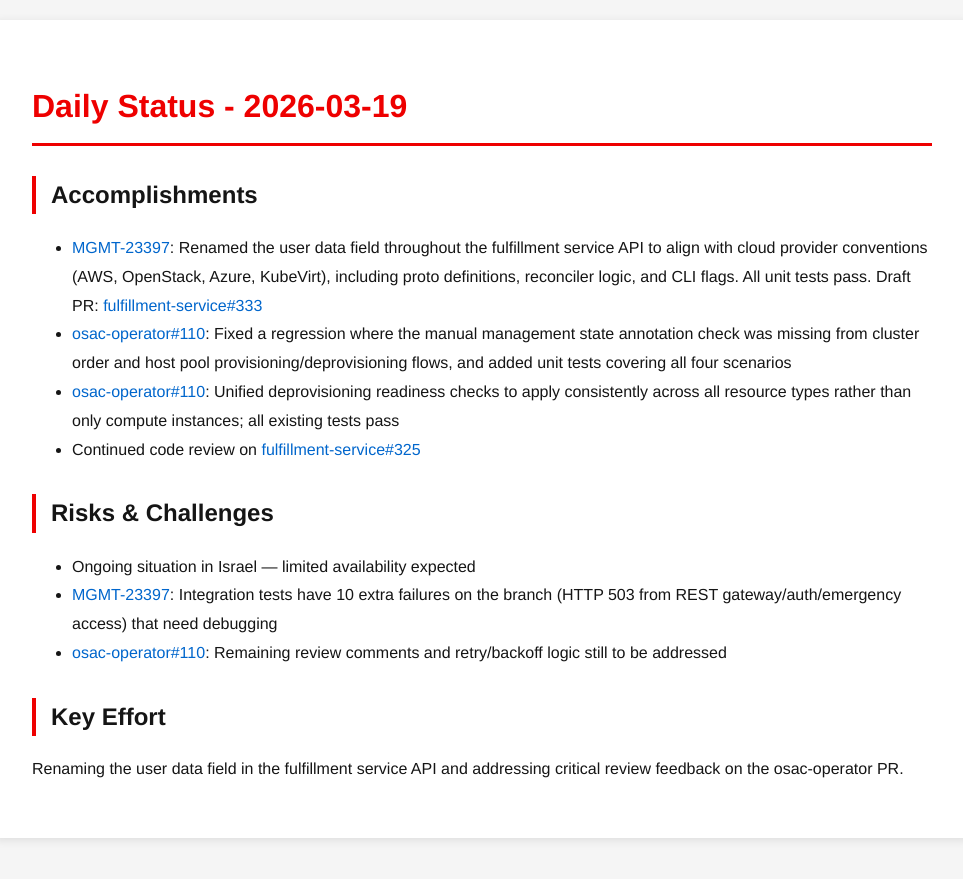
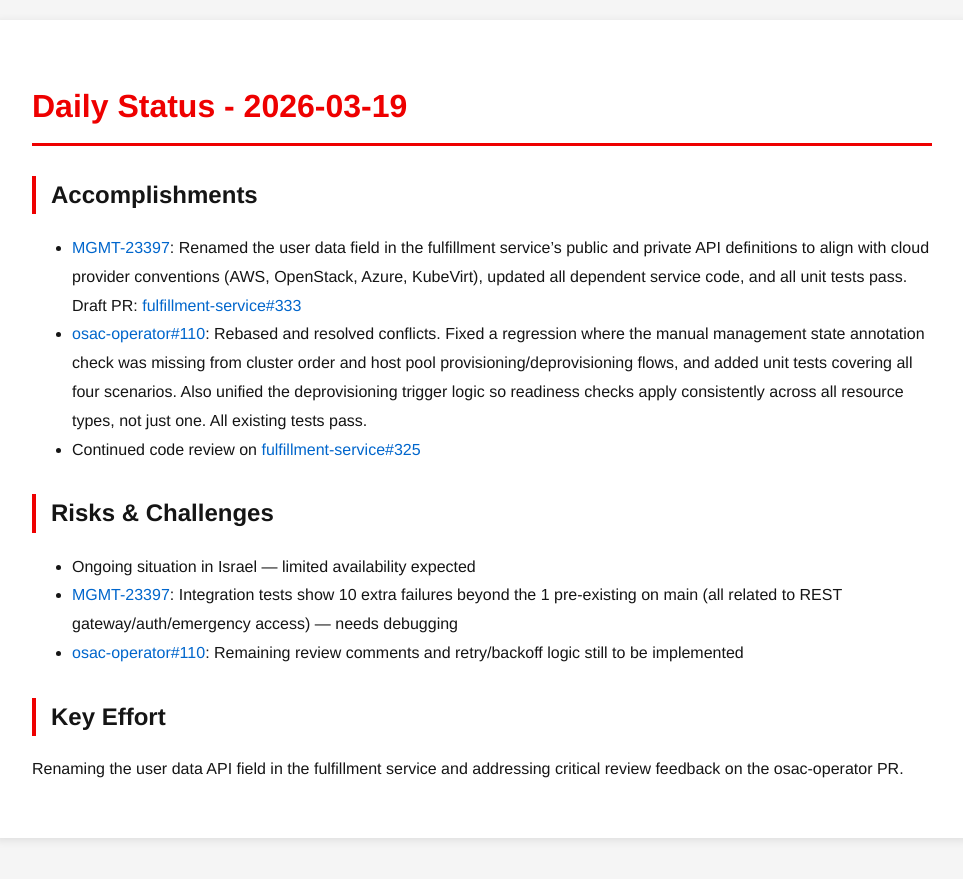
Before and after one commit to tzvatot/daily-status, a Jekyll site: the page built from 2026-03-19.md, in a window 1280 px wide. Shown: the top 879 px of the page, without its empty margins (158-1121 px from the left). Built offline with Jekyll 4.4.1, drawn with Linux system fonts in a browser that asks for light colours.

Commit message:
Daily status update - 2026-03-19

```diff
--- a/2026-03-19.md
+++ b/2026-03-19.md
@@ -7,15 +7,14 @@
 # Daily Status - 2026-03-19
 
 ## Accomplishments
-- [MGMT-23397](https://issues.redhat.com/browse/MGMT-23397): Renamed the user data field throughout the fulfillment service API to align with cloud provider conventions (AWS, OpenStack, Azure, KubeVirt), including proto definitions, reconciler logic, and CLI flags. All unit tests pass. Draft PR: [fulfillment-service#333](https://github.com/osac-project/fulfillment-service/pull/333)
-- [osac-operator#110](https://github.com/osac-project/osac-operator/pull/110): Fixed a regression where the manual management state annotation check was missing from cluster order and host pool provisioning/deprovisioning flows, and added unit tests covering all four scenarios
-- [osac-operator#110](https://github.com/osac-project/osac-operator/pull/110): Unified deprovisioning readiness checks to apply consistently across all resource types rather than only compute instances; all existing tests pass
+- [MGMT-23397](https://issues.redhat.com/browse/MGMT-23397): Renamed the user data field in the fulfillment service's public and private API definitions to align with cloud provider conventions (AWS, OpenStack, Azure, KubeVirt), updated all dependent service code, and all unit tests pass. Draft PR: [fulfillment-service#333](https://github.com/osac-project/fulfillment-service/pull/333)
+- [osac-operator#110](https://github.com/osac-project/osac-operator/pull/110): Rebased and resolved conflicts. Fixed a regression where the manual management state annotation check was missing from cluster order and host pool provisioning/deprovisioning flows, and added unit tests covering all four scenarios. Also unified the deprovisioning trigger logic so readiness checks apply consistently across all resource types, not just one. All existing tests pass.
 - Continued code review on [fulfillment-service#325](https://github.com/osac-project/fulfillment-service/pull/325)
 
 ## Risks & Challenges
 - Ongoing situation in Israel — limited availability expected
-- [MGMT-23397](https://issues.redhat.com/browse/MGMT-23397): Integration tests have 10 extra failures on the branch (HTTP 503 from REST gateway/auth/emergency access) that need debugging
-- [osac-operator#110](https://github.com/osac-project/osac-operator/pull/110): Remaining review comments and retry/backoff logic still to be addressed
+- [MGMT-23397](https://issues.redhat.com/browse/MGMT-23397): Integration tests show 10 extra failures beyond the 1 pre-existing on main (all related to REST gateway/auth/emergency access) — needs debugging
+- [osac-operator#110](https://github.com/osac-project/osac-operator/pull/110): Remaining review comments and retry/backoff logic still to be implemented
 
 ## Key Effort
-Renaming the user data field in the fulfillment service API and addressing critical review feedback on the osac-operator PR.
+Renaming the user data API field in the fulfillment service and addressing critical review feedback on the osac-operator PR.
```
